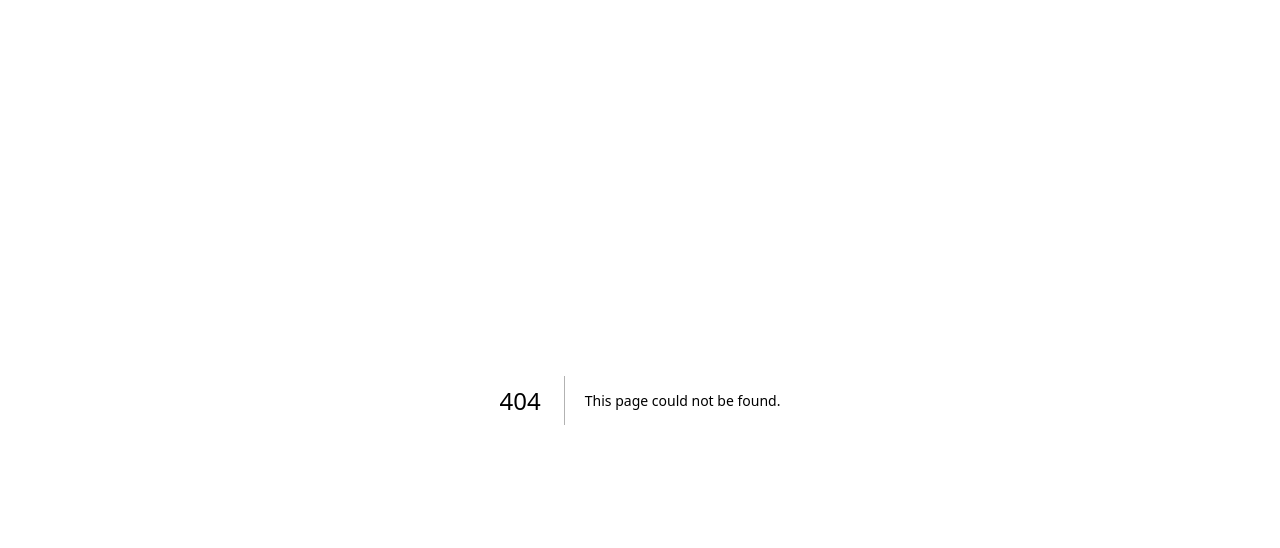
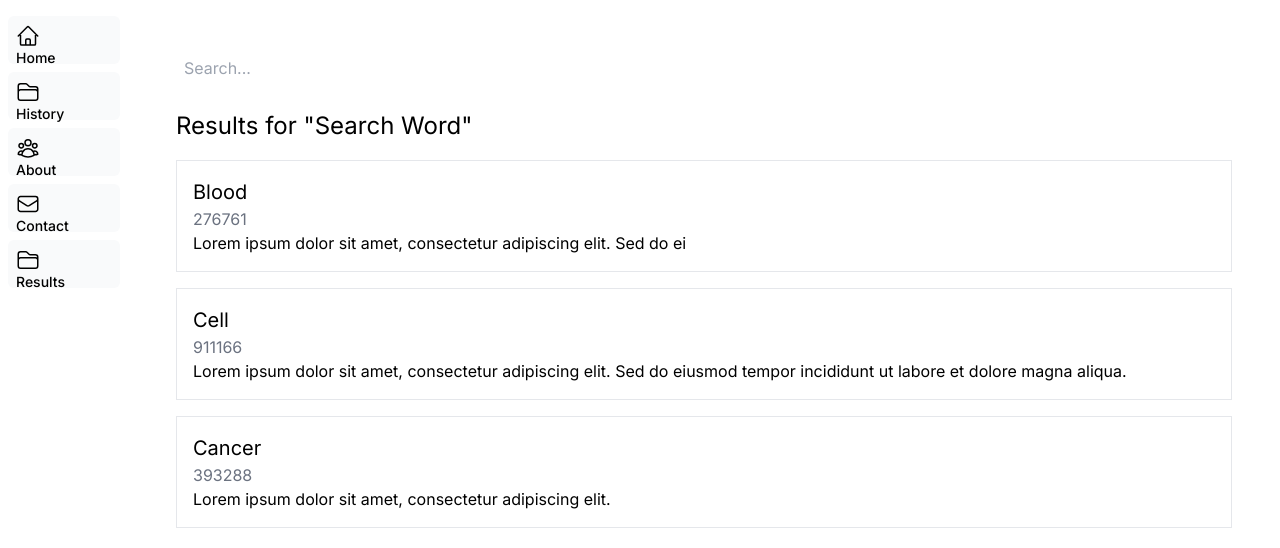
Before and after one commit to b-designs/Smart_Dictionary, a Next.js app in the folder my-app/: page /dictionary/results in a window 1280 px wide. Before the commit this address had no page. Shown: the top 548 px of the page. Built offline with nearby package versions, Linux system fonts and the light colour scheme.

Commit message:
added a result page. Also change the name of function called component to Post.

```diff
--- /dev/null
+++ b/my-app/src/app/dictionary/results/page.tsx
@@ -0,0 +1,10 @@
+import { posts } from '@/app/lib/placeholder-data';
+import Post from '@/app/ui/components/posts/post';
+
+export default function Page() {
+  return (
+    <>
+      <h1>Results for "Search Word"</h1>
+      {posts.map((post) => <Post key={post.id} {...post} />)}
+    </>)
+}
--- a/my-app/src/app/ui/components/nav-links.tsx
+++ b/my-app/src/app/ui/components/nav-links.tsx
@@ -18,9 +18,11 @@ const links = [
     name: 'History',
     href: '/dictionary/history',
     icon: FolderIcon,
+    // icon: HomeIcon,
   },
   { name: 'About', href: '/dictionary/about', icon: UserGroupIcon},
   { name: 'Contact', href: '/dictionary/contact', icon: EnvelopeIcon },
+  { name: 'Results', href: '/dictionary/results', icon: FolderIcon},
 ];
 
 export default async function NavLinks() {
--- a/my-app/src/app/ui/components/posts/post.tsx
+++ b/my-app/src/app/ui/components/posts/post.tsx
@@ -1,6 +1,10 @@
 import React, { JSX } from 'react';
 
-export default function Component({ id, title, content, date }: { id: string, title: string, content: string, date: string }) {
+export default function Post({ id, title, content, date }: {
+    id: string,
+    title: string,
+    content: string,
+    date: string }) {
     return (
         <div key={id} className="border border-gray-200 p-4 my-4">
             <h2>{title}</h2>
@@ -9,26 +13,3 @@ export default function Component({ id, title, content, date }: { id: string, ti
         </div>
     );
 }
-
-// import React from 'react';
-
-// // Define an interface for the component props
-// interface PostProps {
-//   id: string;
-//   title: string;
-//   content: string;
-//   date: string;
-// }
-
-// // Use React.FC for functional component type
-// const Post: React.FC<PostProps> = ({ id, title, content, date }) => {
-//   return (
-//     <div key={id} className="border border-gray-200 p-4 my-4">
-//       <h2 className="text-lg font-bold">{title}</h2> {/* Added some styling */}
-//       <p className="text-gray-500 text-sm">{date}</p> {/* Adjusted date styling */}
-//       <p>{content}</p>
-//     </div>
-//   );
-// };
-
-// export default Post;
```
